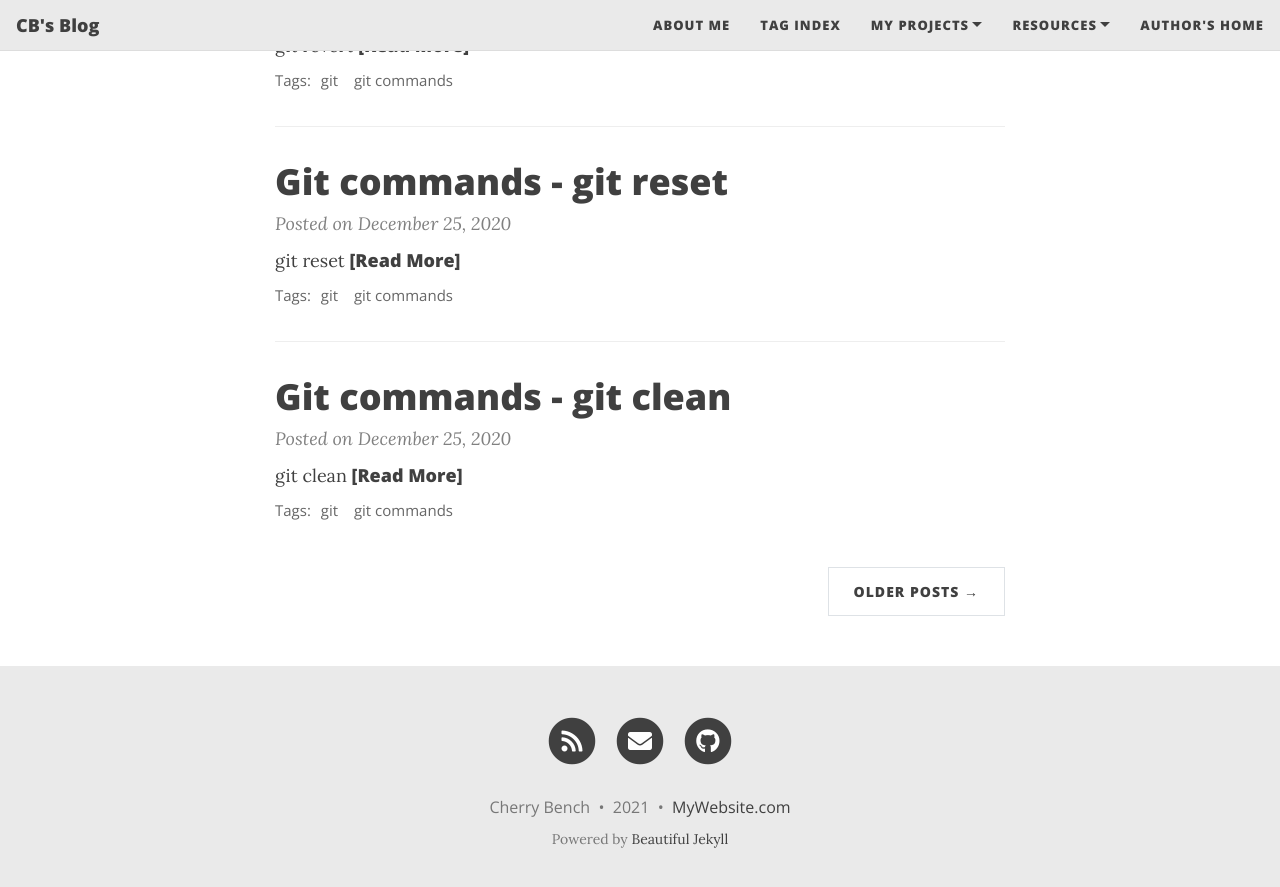
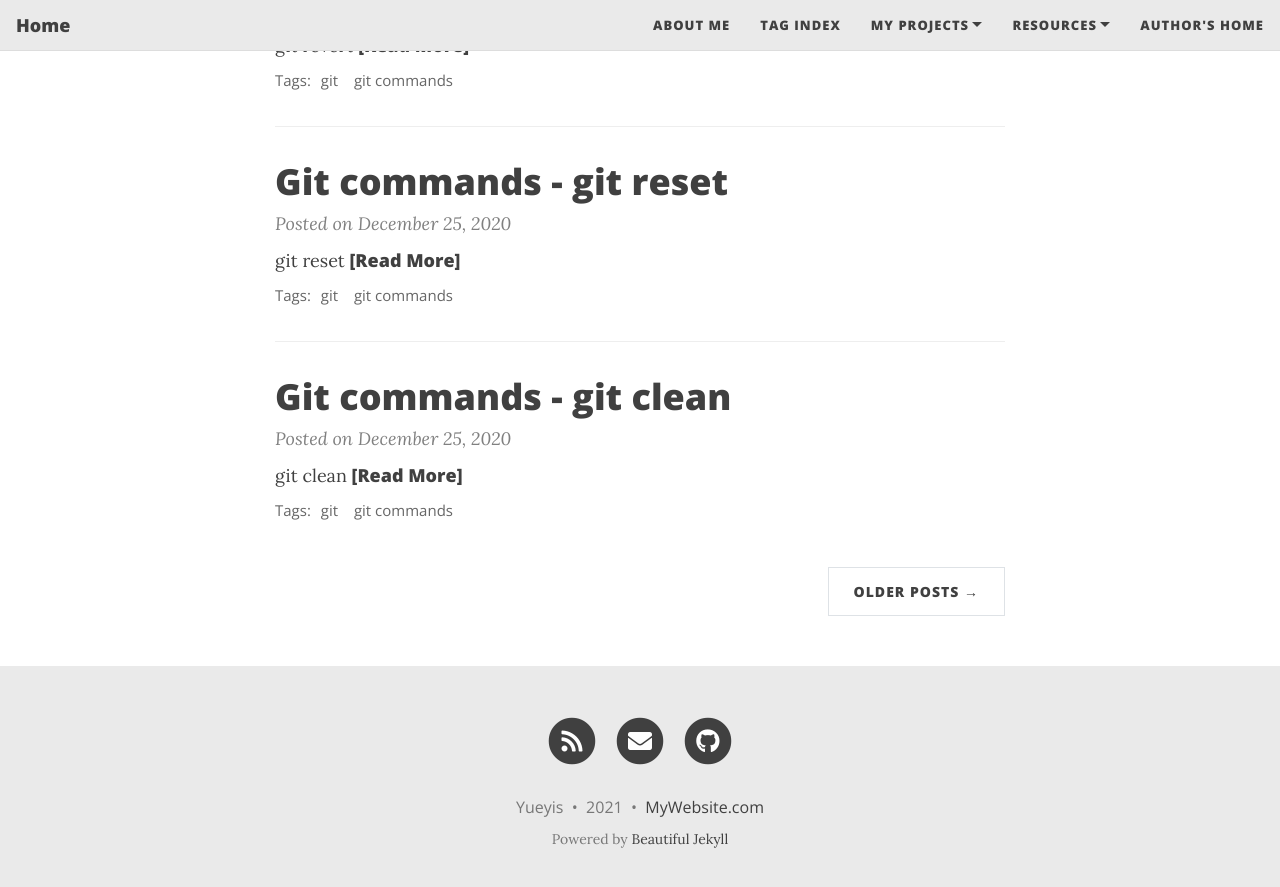
Before and after one commit to yueyis/yueyis.github.io, a Jekyll site: the page built from index.html, in a window 1280 px wide and 900 px high, scrolled down 858 px. Shown: the top 887 px of the window. Built offline with Jekyll 4.4.1, drawn with Linux system fonts in a browser that asks for light colours; nearby versions of some CDN libraries; the list of posts is cut into pages by our own code.

Commit message:
update config

```diff
--- a/_config.yml
+++ b/_config.yml
@@ -6,10 +6,10 @@
 # --- Required options --- #
 
 # Name of website
-title: CB's Blog
+title: Home
 
 # Your name to show in the footer
-author: Cherry Bench
+author: Yueyis
 
 # --- List of links in the navigation bar --- #
 
@@ -17,7 +17,7 @@ navbar-links:
   About Me: "aboutme"
   Tag Index: "/tags/"
   My Projects:
-    - FIX Parser: "http://47.75.12.159:8081/fixparser"
+    - Parser: "http://47.75.12.159:8081/fixparser"
   Resources:
     - Beautiful Jekyll: "https://beautifuljekyll.com"
     - Learn markdown: "https://www.markdowntutorial.com/"
@@ -42,9 +42,9 @@ round-avatar: true
 # Select the social network links that you want to show in the footer.
 # Uncomment the links you want to show and add your information to each one.
 social-network-links:
-  email: "yueyis0304@gmail.com"
+  email: "zju3757@gmail.com"
 #  facebook: deanattali
-  github: cherrybench
+  github: Yueyis
 #  twitter: daattali
 #  patreon: DeanAttali
 #  youtube: c/daattali
```
